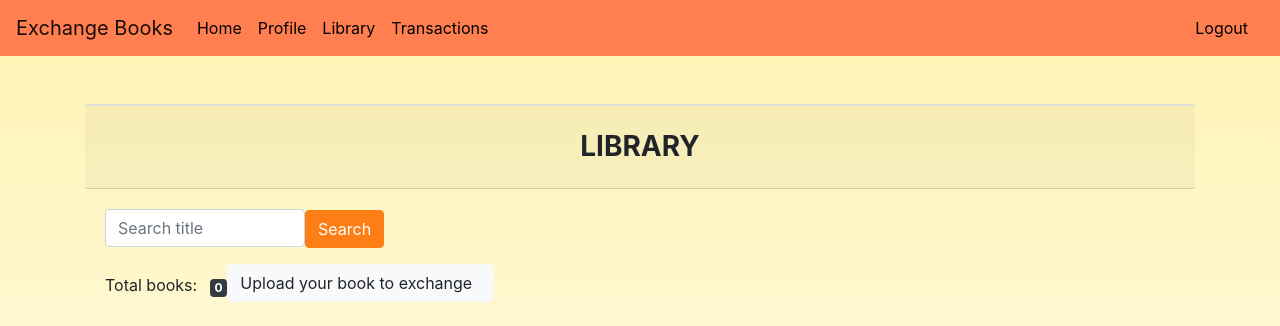
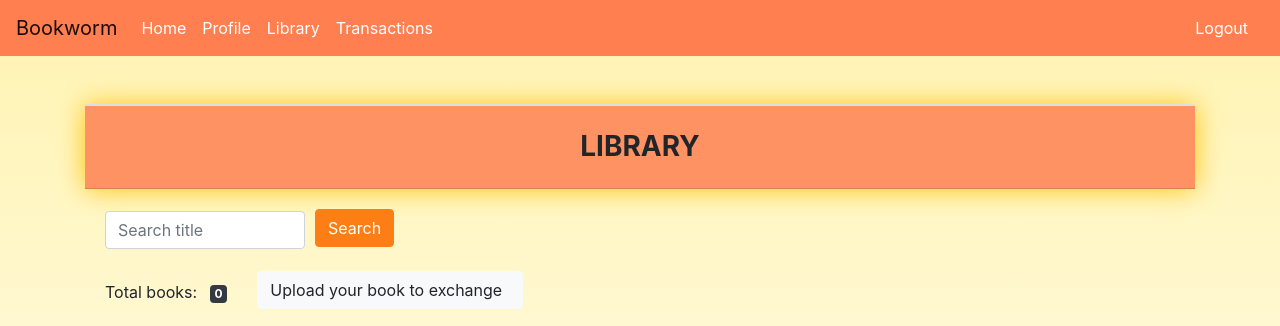
Before and after one commit to XuanYen/Scrum, a Node server app: page /library in a window 1280 px wide. Shown: the top 326 px of the page. Run offline with Node 20, Linux system fonts and the light colour scheme; data that the repository does not hold is empty; some libraries are stand-ins or nearby versions.

Commit message:
Complete

```diff
--- a/controllers/transaction.controller.js
+++ b/controllers/transaction.controller.js
@@ -13,6 +13,7 @@
     for(var i=1;i<=(transactions.length)/perPage+1;i++){
         pages.push(i);
     };
+    var total= transactions.length;
     var changetrans=transactions.map(trans=>{
         let sharer=users.find(user=>user._id==trans.sharerid);
         let book=books.find(book=>book._id==trans.bookid);
@@ -20,9 +21,10 @@
         let time= trans.time;
         var result={ title: book.title,sharer: sharer.username, receiver: receiver.username, time: time}
         return result;
-    }).slice(start,end)
+    }).slice(start,end);
     res.render("transactions/index",{
         transactions: changetrans,
+        total: total,
         pages,
         books,
         users
--- a/views/layouts/common.pug
+++ b/views/layouts/common.pug
@@ -7,21 +7,21 @@
         title Library
     body(style="background-image: linear-gradient(#fff3b0,#ffffff)")
         nav.navbar.navbar-expand-sm.navbar-light(style="z-index: 10; font-weight: 400; background-color: #ff7f50 !important")
-                a.navbar-brand(href='/') Exchange Books
+                a.navbar-brand(href='/') Bookworm
                 button.navbar-toggler(type='button', data-toggle='collapse', data-target='#navbarNav',
                 aria-controls='navbarNav', aria-expanded='false', aria-label='Toggle navigation')
                     span.navbar-toggler-icon
                 #navbarNav.collapse.navbar-collapse
                     ul.navbar-nav
                         li.nav-item
-                            a.nav-link(href='/',style="color: black") Home
+                            a.nav-link(href='/',style="color: white") Home
                         li.nav-item
-                            a.nav-link(href='/profile',style="color: black") Profile
+                            a.nav-link(href='/profile',style="color: white") Profile
                         li.nav-item
-                            a.nav-link.ml-100(href='/library',style="color: black") Library
+                            a.nav-link.ml-100(href='/library',style="color: white") Library
                         li.nav-item
-                            a.nav-link.ml-100(href='/transactions',style="color: black") Transactions
+                            a.nav-link.ml-100(href='/transactions',style="color: white") Transactions
                 span.text-right
-                    a.nav-link.ml-100(href='/login/logout', style="color: black") Logout
+                    a.nav-link.ml-100(href='/login/logout', style="color: white") Logout
         .container.pt-5
             block content
--- a/views/library/index.pug
+++ b/views/library/index.pug
@@ -4,17 +4,17 @@
         each error in errors
             .alert.alert-danger=error
   .card
-  h3.card-header.text-center.font-weight-bold.text-uppercase.py-4 LIBRARY
+  h3.card-header.text-center.font-weight-bold.text-uppercase.py-4(style="background-color: #ff7f50d4; box-shadow: 0 0 25px 0 #FFC107") LIBRARY
   .card-body
     form(action='/library', method="post")
       .form-group
         input#key.form-control(type='text', name="key", placeholder='Search title', style="display: inline-block; width: 200px")
         span
-          button.btn(style="color: white; background-color: #fd7e14 ;border-color: #fd7e14",type="submit") Search
+          button.btn(style="color: white;margin-bottom: 8px; margin-left: 10px; background-color: #fd7e14 ;border-color: #fd7e14",type="submit") Search
       p Total books:
         span.ml-2.badge.badge-dark= total
         span
-          a.btn.btn-light.mb-2(href="/upload") Upload your book to exchange
+          a.btn.btn-light.mb-2(href="/upload", style="margin-left: 30px") Upload your book to exchange
             span.table-add.float-right.mb-3.mr-2
               a.text-success(href='#!')
                 i.fas.fa-plus.fa-2x(aria-hidden='true')
--- a/views/transactions/index.pug
+++ b/views/transactions/index.pug
@@ -1,8 +1,10 @@
 extends ../layouts/common
 block content
   .card
-  h3.card-header.text-center.font-weight-bold.text-uppercase.py-4 Transactions
+  h3.card-header.text-center.font-weight-bold.text-uppercase.py-4(style="background-color: #ff7f50d4; box-shadow: 0 0 25px 0 #FFC107") Transactions
   .card-body
+    p Total books:
+      span.ml-2.badge.badge-dark= total
     form
       .form-group
       span.table-add.float-right.mb-3.mr-2
```
Also changed, not shown: public/bg2.jpg (added), public/demo/7. bach khoa khung long toan tap.jpg (added), public/demo/avatar.jpg (added).
